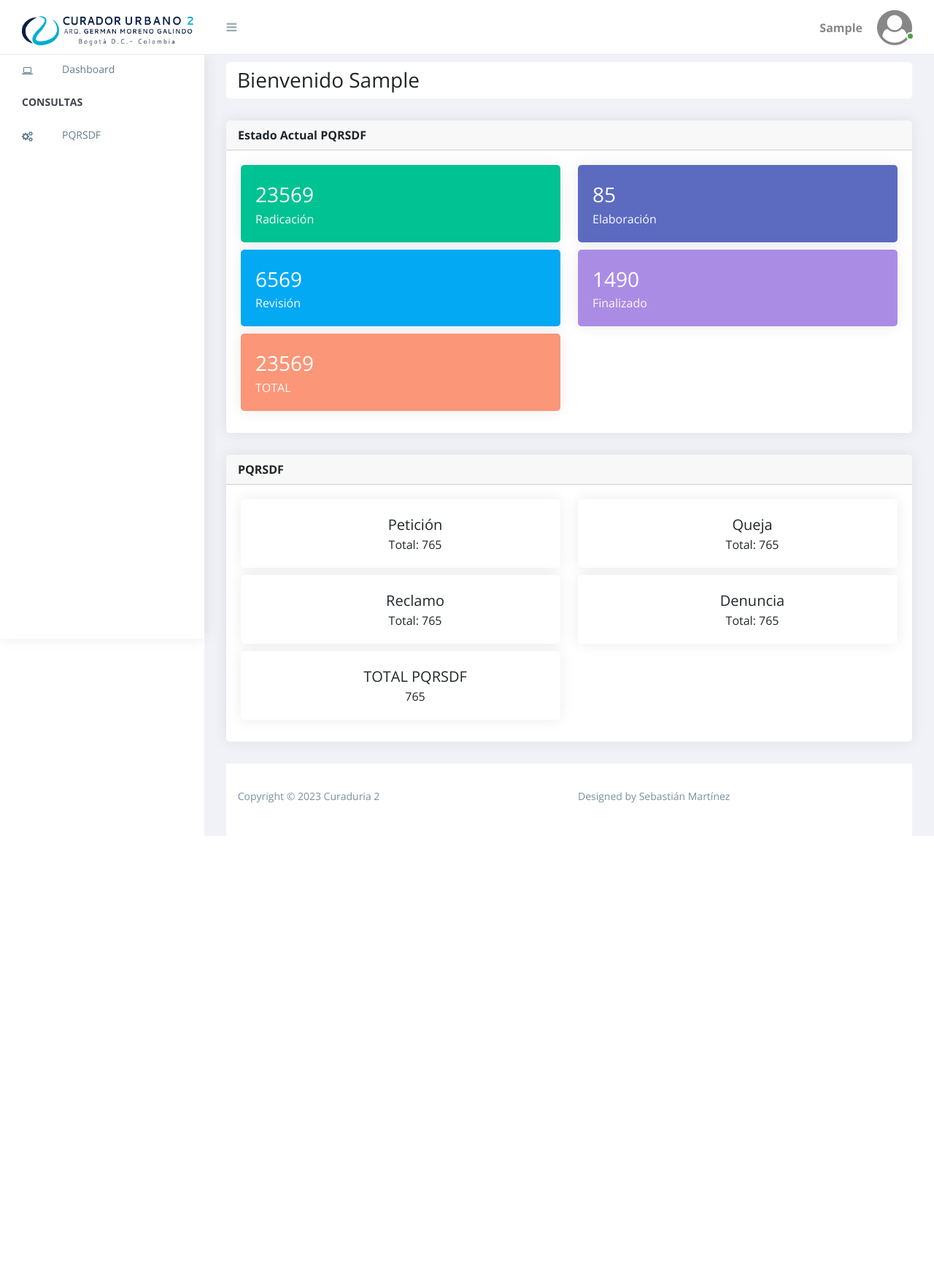
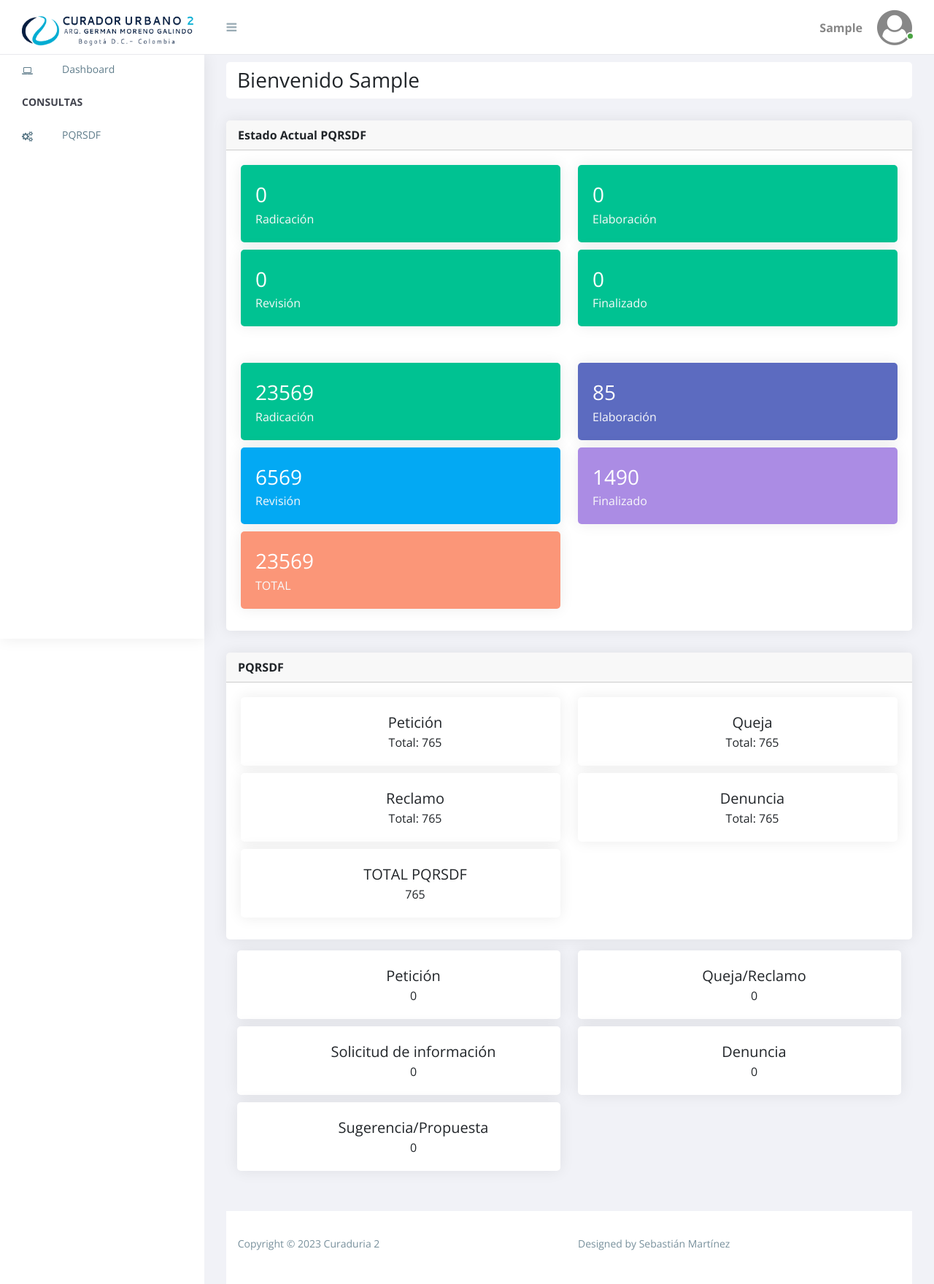
Before and after one commit to msebasv/pqrsdf-curaduria2, a Django app: page /dashboard/ in a window 1280 px wide. Shown: the whole page at 73% size. Before the commit the page ends 1145 px from the top, so only its background shows below. Run offline with Django 4.2, Linux system fonts and the light colour scheme; the visitor is signed in with stand-in values (Sample User, id 1); data that the repository does not hold is empty; some libraries are stand-ins or nearby versions.

Commit message:
Add get_pqrsdf user external and count of totals types and states

```diff
--- a/PqrsdfApp/urls.py
+++ b/PqrsdfApp/urls.py
@@ -18,7 +18,7 @@ from django.urls import path, include, re_path
 from django.conf import settings
 from django.views.static import serve
 from django.contrib.auth.decorators import login_required
-from apps.pqrsdf.views import Home, Dashboard, CreatePqrsdfUser
+from apps.pqrsdf.views import Home, Dashboard, CreatePqrsdfUser, GetPqrsdfView
 from apps.user.views import Login, logoutUser
 
 urlpatterns = [
@@ -29,6 +29,7 @@ urlpatterns = [
     path('accounts/login/', Login.as_view(), name='login'),
     path('logout/', login_required(logoutUser), name='logout'),
     path('create_pqrsdf/', CreatePqrsdfUser.as_view(), name='create_pqrsdf'),
+    path('get_pqrsdf/<str:radicated>/', GetPqrsdfView.as_view(), name='get_pqrsdf')
 ]
 
 urlpatterns += [
--- a/apps/pqrsdf/views.py
+++ b/apps/pqrsdf/views.py
@@ -19,6 +19,30 @@ class Home(TemplateView):
 
 class Dashboard(TemplateView):
     template_name = 'dashboard.html'
+
+    def get_context_data(self, **kwargs):
+        context = super().get_context_data(**kwargs)
+        queryset = Pqrsdf.objects.all()
+        estado_counts = {
+            'Radicación': queryset.filter(state_actual=1).count(),
+            'Elaboración': queryset.filter(state_actual=2).count(),
+            'Revisión': queryset.filter(state_actual=3).count(),
+            'Finalizado': queryset.filter(state_actual=4).count(),
+            # You can add more states here if necessary
+        }
+        type_counts = {
+            'Petición':queryset.filter(type_pqrsdf=1).count(),
+            'Queja/Reclamo':queryset.filter(type_pqrsdf=2).count(),
+            'Solicitud de información':queryset.filter(type_pqrsdf=3).count(),
+            'Denuncia':queryset.filter(type_pqrsdf=4).count(),
+            'Sugerencia/Propuesta':queryset.filter(type_pqrsdf=5).count(),
+        }
+        context['estado_counts'] = estado_counts
+        context['type_counts'] = type_counts
+        return context
+
+
+
 
 class GetPqrsdfs(ListView):
     """Gets the list of pqrsdf
@@ -254,3 +278,16 @@ class CreatePqrsdfUser(CreateView):
             pqrsdf.file_id = pqrsdf_file
             pqrsdf.save()
         return response
+
+class GetPqrsdfView(View):
+    def get(self, request, radicated):
+        if radicated:
+            try:
+                pqrsdf = Pqrsdf.objects.get(radicated=radicated)
+                return render(request, 'get_pqrsdf.html', {'pqrsdf': pqrsdf})
+            except Pqrsdf.DoesNotExist:
+                error_message = 'PQRSDF no encontrada'
+        else:
+            error_message = 'Número de radicado inválido'
+
+        return render(request, 'get_pqrsdf.html', {'error_message': error_message})
--- a/templates/dashboard.html
+++ b/templates/dashboard.html
@@ -73,6 +73,24 @@
         <div class="card">
           <div class="card-header">
             <strong class="card-title">Estado Actual PQRSDF</strong>
+          </div>
+          <div class="card-body">
+            <div class="row">
+              {% for estado, count in estado_counts.items %}
+              <div class="col-sm-6 col-md-4 col-lg-6 col-xl-6 col-xxl-2">
+                <div class="card card-state text-white bg-flat-color-1">
+                  <div class="card-body">
+                    <div class="card-left pt-1 float-left">
+                      <h3 class="mb-0 fw-r">
+                        <span class="count">{{ count }}</span>
+                      </h3>
+                      <p class="text-light mt-1 m-0">{{estado }}</p>
+                    </div>
+                  </div>
+                </div>
+              </div>
+              {% endfor %}
+            </div>
           </div>
           <div class="card-body">
             <div class="row">
@@ -251,6 +269,29 @@
         {% endcomment %}
       </div>
     </div>
+    <div class="card-body">
+      <div class="row">
+        {% for tipo, count in type_counts.items %}
+        <div class="col-sm-6 col-md-4 col-lg-6 col-xl-6 col-xxl-2">
+          <div class="card card-state">
+            <div class="card-body">
+              <div class="stat-widget-four">
+                <div class="stat-icon dib">
+                  <i class="ti-write text-muted"></i>
+                </div>
+                <div class="stat-content">
+                  <div class="text-left dib">
+                    <div class="stat-heading">{{tipo}}</div>
+                    <div class="stat-text">{{count}}</div>
+                  </div>
+                </div>
+              </div>
+            </div>
+          </div>
+        </div>
+        {% endfor %}
+      </div>
+    </div>
   </div>
   {% endblock content %}
   <div class="clearfix"></div>
```
Also changed, not shown: templates/create_pqrsdfUser.html (+11 -1 lines), templates/get_pqrsdf.html (added, +21 -0 lines), templates/index.html (+45 -3 lines), 1 other file.
